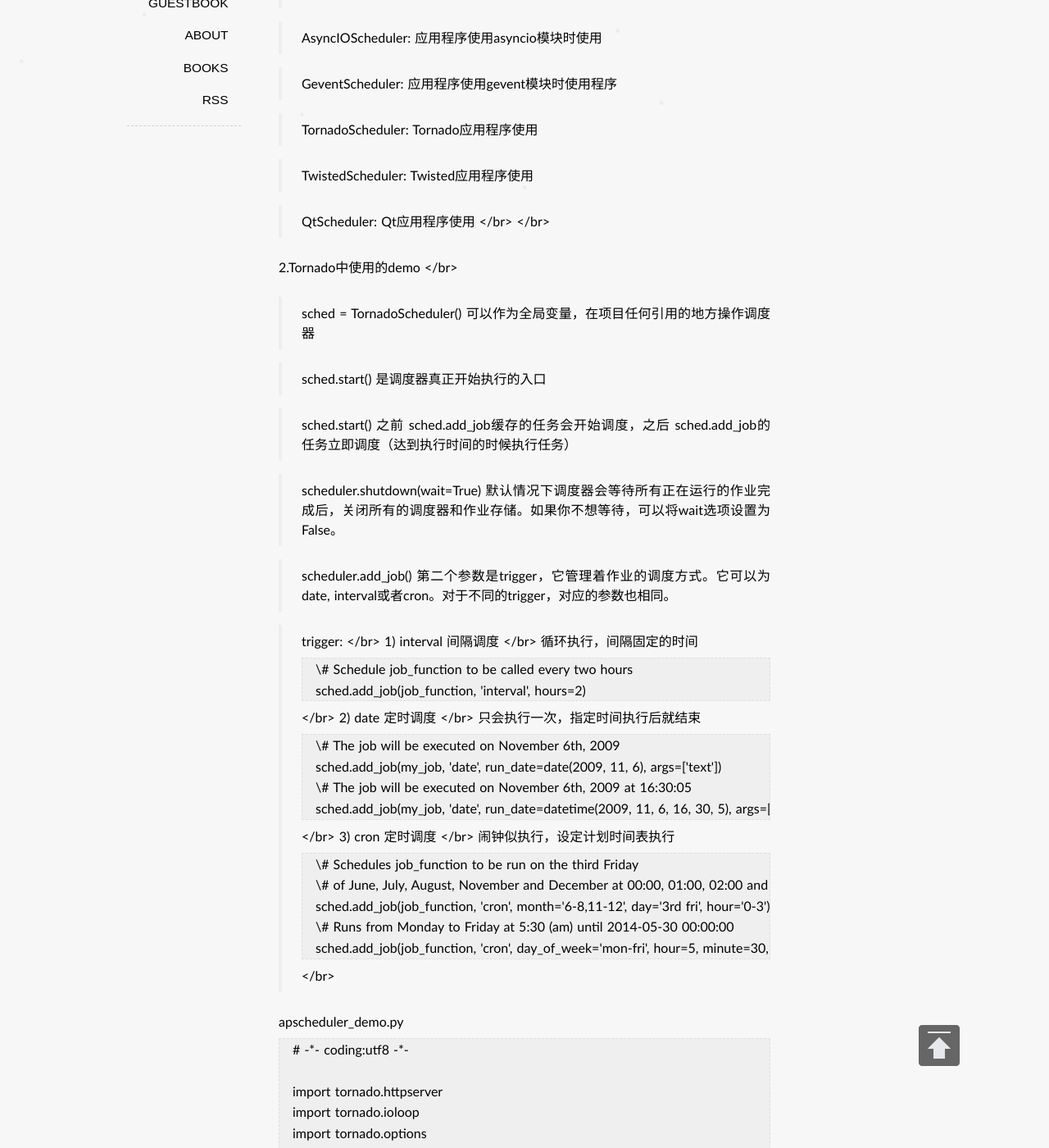
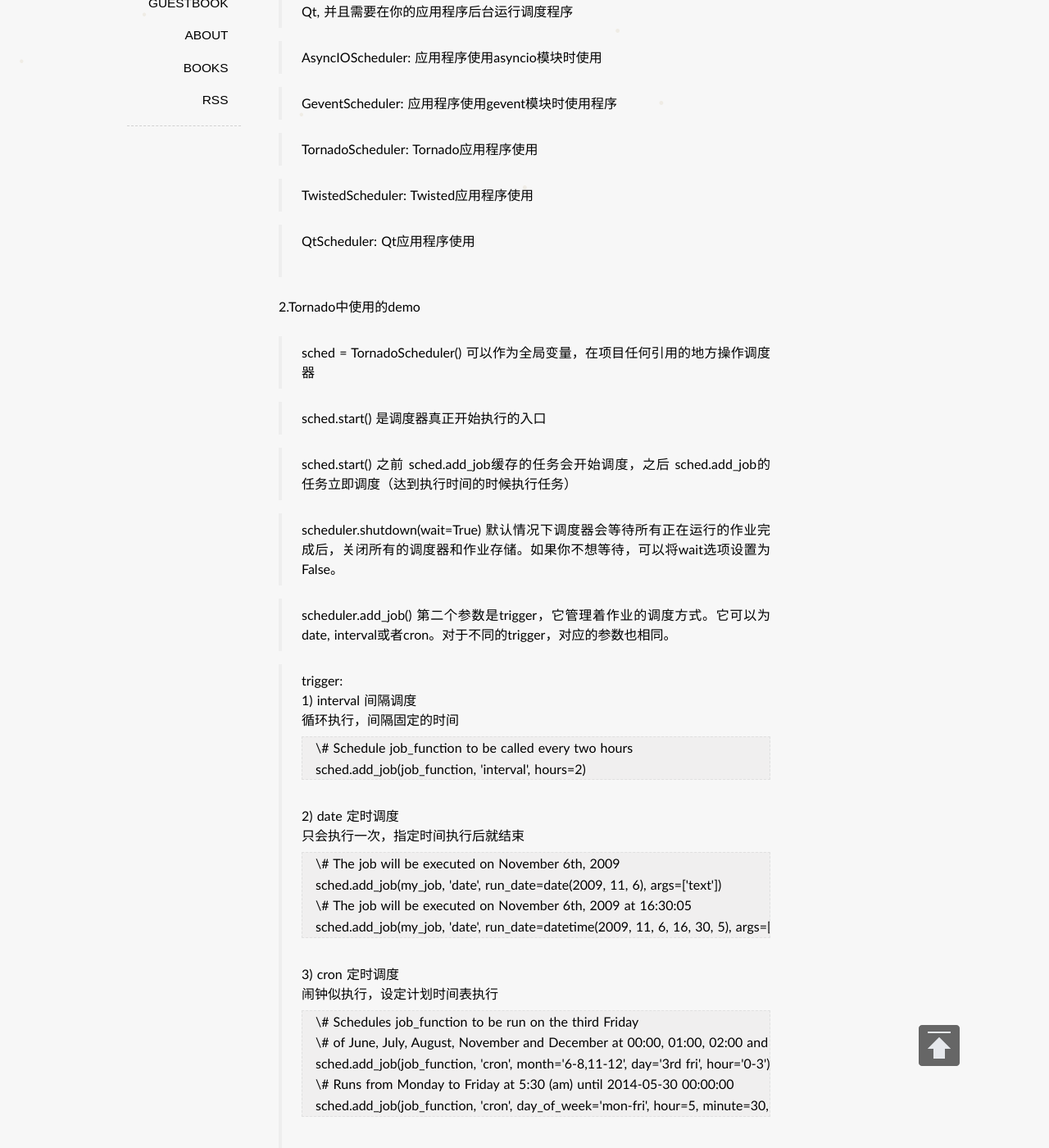
Before and after one commit to hopehook/HopeHook.com, a Jekyll site: the page built from _posts/2017-02-19-apscheduler.md, in a window 1280 px wide and 1400 px high, scrolled down 249 px. Shown: the whole window at 82% size. Built offline with Jekyll 4.4.1, drawn with Linux system fonts in a browser that asks for light colours; some web fonts are replaced; comment, search, counter and statistics services are not loaded; some of the changed text lies outside the part shown.

Commit message:
Update 2017-02-19-apscheduler.md

```diff
--- a/_posts/2017-02-19-apscheduler.md
+++ b/_posts/2017-02-19-apscheduler.md
@@ -7,9 +7,9 @@ categories: python
 tags: apscheduler
 ---
 
-</br>
+<br/>
 1.七种scheduler
-</br>
+<br/>
 > BlockingScheduler: 当应用程序中只有调度器时使用
 
 > BackgroundScheduler: 不使用任何以下框架：asyncio, gevent, Tornado, Twisted, Qt, 并且需要在你的应用程序后台运行调度程序
@@ -23,11 +23,11 @@ tags: apscheduler
 > TwistedScheduler: Twisted应用程序使用
 
 > QtScheduler: Qt应用程序使用
-</br>
-</br>
+<br/>
+<br/>
 
 2.Tornado中使用的demo
-</br>
+<br/>
 > sched = TornadoScheduler() 可以作为全局变量，在项目任何引用的地方操作调度器
 
 > sched.start() 是调度器真正开始执行的入口
@@ -39,17 +39,17 @@ tags: apscheduler
 > scheduler.add_job() 第二个参数是trigger，它管理着作业的调度方式。它可以为date, interval或者cron。对于不同的trigger，对应的参数也相同。
 
 > trigger:
-> </br>
+> <br/>
 > 1) interval 间隔调度
-> </br>
+> <br/>
 > 循环执行，间隔固定的时间
 > <pre>
 > \# Schedule job_function to be called every two hours
 > sched.add_job(job_function, 'interval', hours=2)
 > </pre>
-> </br>
+> <br/>
 > 2) date 定时调度
-> </br>
+> <br/>
 > 只会执行一次，指定时间执行后就结束
 > <pre>
 > \# The job will be executed on November 6th, 2009
@@ -57,9 +57,9 @@ tags: apscheduler
 > \# The job will be executed on November 6th, 2009 at 16:30:05
 > sched.add_job(my_job, 'date', run_date=datetime(2009, 11, 6, 16, 30, 5), args=['text'])
 > </pre>
-> </br>
+> <br/>
 > 3) cron 定时调度
-> </br>
+> <br/>
 > 闹钟似执行，设定计划时间表执行
 > <pre>
 > \# Schedules job_function to be run on the third Friday
@@ -68,7 +68,7 @@ tags: apscheduler
 > \# Runs from Monday to Friday at 5:30 (am) until 2014-05-30 00:00:00
 > sched.add_job(job_function, 'cron', day_of_week='mon-fri', hour=5, minute=30, end_date='2014-05-30')
 > </pre>
-</br>
+<br/>
 
 apscheduler_demo.py
 <pre>
@@ -169,9 +169,9 @@ if __name__ == "__main__":
     main()
 
 </pre>
-</br>
+<br/>
 3. 小坑
-</br>
+<br/>
 > 浏览器地址栏输入高频使用的url，没有等用户输入全部链接，也没等用户enter键确认，浏览器就会自动请求一次
 
 > 任务id必须是字符串类型
```
